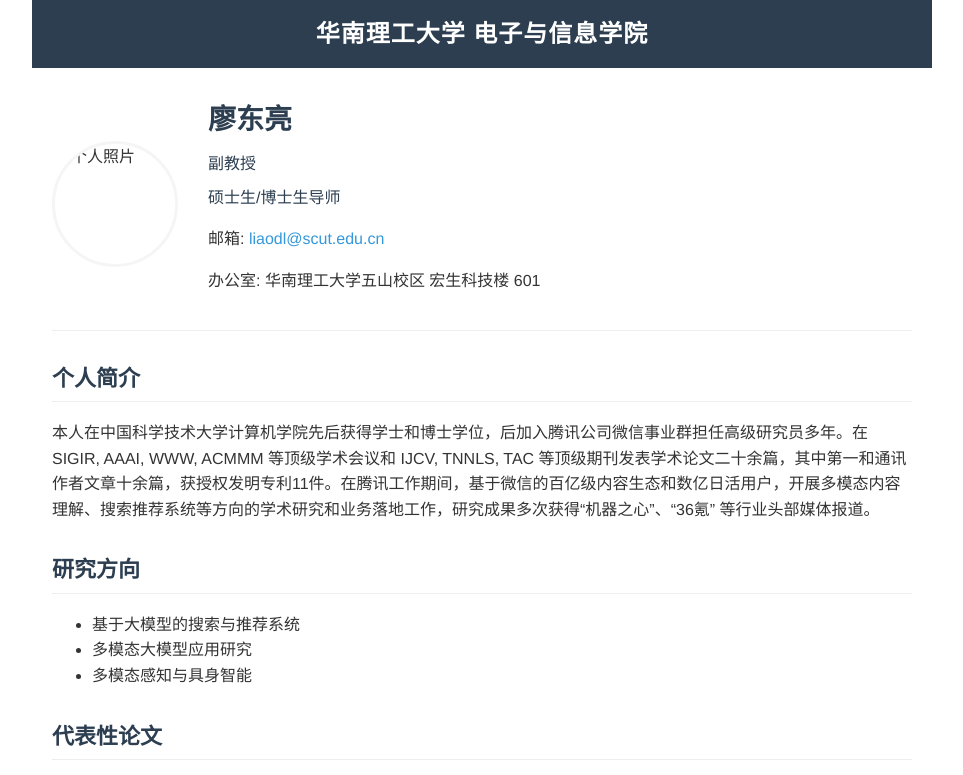
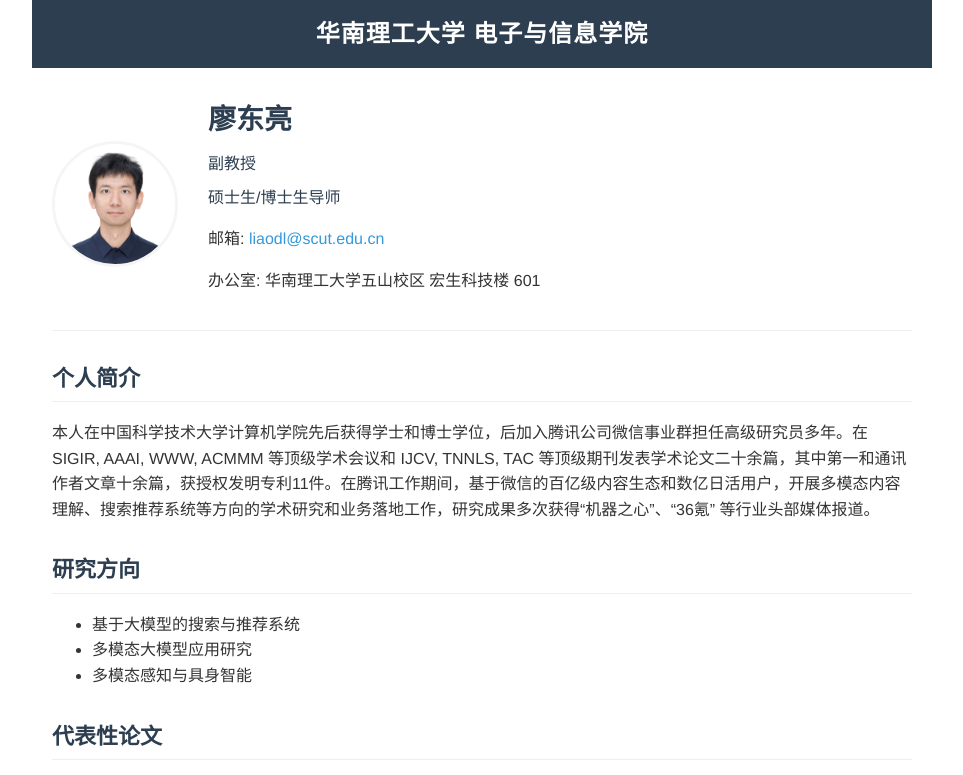
Before and after one commit to BrightLiao/brightliao.github.io, a plain HTML site: page index.html in a window 1280 px wide. Shown: the top 775 px of the page, without its empty margins (158-1121 px from the left). Drawn offline with Linux system fonts and the light colour scheme.

Commit message:
Add files via upload

```diff
--- a/index.html
+++ b/index.html
@@ -145,7 +145,7 @@
 
     <div class="container">
         <header>
-            <img src="src/profile.jpg" alt="个人照片" class="profile-img">
+            <img src="profile.jpg" alt="个人照片" class="profile-img">
             <div>
                 <h1 class="name">廖东亮</h1>
                 <p class="position">副教授</p>
```
